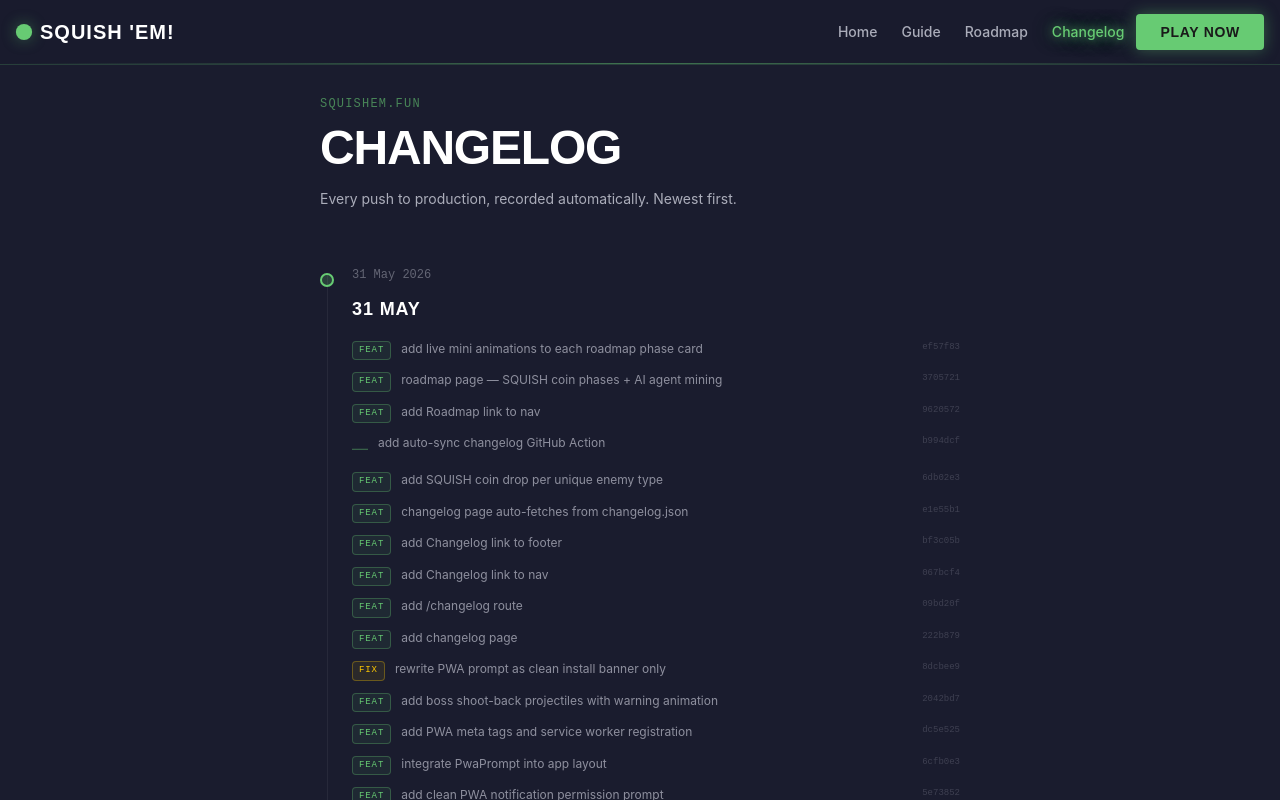
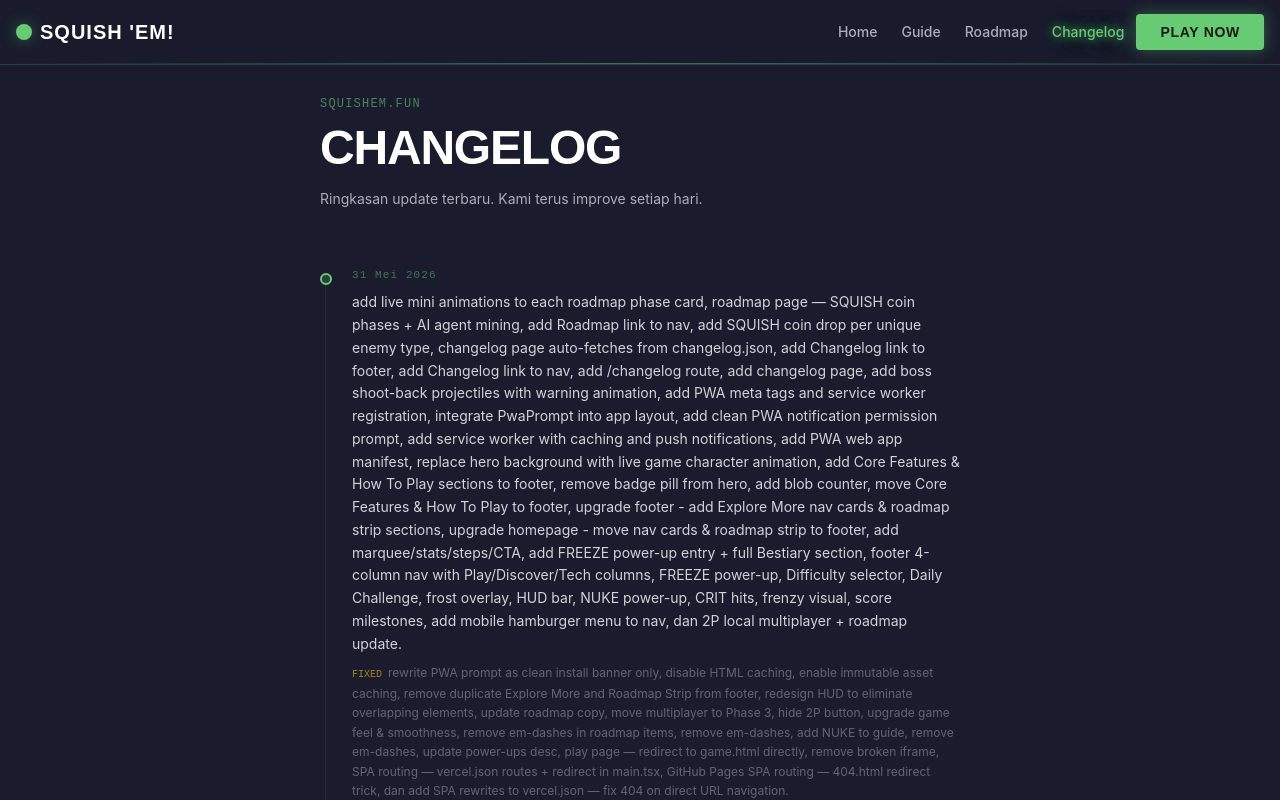
Before and after one commit to yusufsafary/squish-em, a React (Vite) app: page /changelog in a window 1280 px wide. Shown: the top 800 px of the page. Built offline with nearby package versions, Linux system fonts and the light colour scheme.

Commit message:
refactor: redesign changelog as paragraph summaries instead of per-commit list

```diff
--- a/src/pages/changelog.tsx
+++ b/src/pages/changelog.tsx
@@ -5,25 +5,32 @@ interface CommitEntry { sha: string; message: string; timestamp: string; }
 interface BuildEntry { date: string; commits: CommitEntry[]; }
 interface ChangelogData { generated: string; builds: BuildEntry[]; }
 
-const TYPE_META: Record<string, { label: string; color: string }> = {
-  feat:     { label: "FEAT",     color: "text-primary border-primary/30 bg-primary/8" },
-  fix:      { label: "FIX",      color: "text-yellow-400 border-yellow-400/30 bg-yellow-400/8" },
-  refactor: { label: "REFACTOR", color: "text-purple-400 border-purple-400/30 bg-purple-400/8" },
-  perf:     { label: "PERF",     color: "text-blue-400 border-blue-400/30 bg-blue-400/8" },
-  style:    { label: "STYLE",    color: "text-pink-400 border-pink-400/30 bg-pink-400/8" },
-  docs:     { label: "DOCS",     color: "text-gray-400 border-gray-400/30 bg-gray-400/8" },
-  chore:    { label: "CHORE",    color: "text-gray-500 border-gray-500/20 bg-gray-500/5" },
-};
+function parseCommit(msg: string) {
+  const m = msg.match(/^(\w+)(?:\([^)]+\))?:\s*(.+)$/);
+  if (m) return { type: m[1].toLowerCase(), title: m[2] };
+  return { type: "", title: msg };
+}
 
-function parseCommit(msg: string): { type: string; scope: string; title: string } {
-  const m = msg.match(/^(\w+)(?:\(([^)]+)\))?:\s*(.+)$/);
-  if (m) return { type: m[1].toLowerCase(), scope: m[2] || "", title: m[3] };
-  return { type: "", scope: "", title: msg };
+function buildSummary(commits: CommitEntry[]): { feats: string[]; fixes: string[] } {
+  const feats: string[] = [];
+  const fixes: string[] = [];
+  commits.forEach(c => {
+    const { type, title } = parseCommit(c.message);
+    if (type === "feat") feats.push(title);
+    else if (type === "fix") fixes.push(title);
+  });
+  return { feats, fixes };
+}
+
+function toSentence(items: string[]): string {
+  if (items.length === 0) return "";
+  if (items.length === 1) return items[0] + ".";
+  return items.slice(0, -1).join(", ") + ", dan " + items[items.length - 1] + ".";
 }
 
 function formatDate(dateStr: string): string {
   const d = new Date(dateStr + "T00:00:00Z");
-  return d.toLocaleDateString("en-GB", { day: "numeric", month: "long", year: "numeric" });
+  return d.toLocaleDateString("id-ID", { day: "numeric", month: "long", year: "numeric" });
 }
 
 export default function Changelog() {
@@ -32,7 +39,7 @@ export default function Changelog() {
   const [error, setError] = useState(false);
 
   useEffect(() => {
-    fetch("/changelog.json")
+    fetch("/changelog.json", { cache: "no-store" })
       .then(r => { if (!r.ok) throw new Error(); return r.json(); })
       .then((d: ChangelogData) => { setData(d); setLoading(false); })
       .catch(() => { setError(true); setLoading(false); });
@@ -42,23 +49,26 @@ export default function Changelog() {
     <main className="min-h-screen pt-24 pb-20">
       <div className="container mx-auto px-4 max-w-2xl">
 
-        <motion.div initial={{opacity:0,y:20}} animate={{opacity:1,y:0}} transition={{duration:0.5}} className="mb-14">
+        <motion.div
+          initial={{ opacity: 0, y: 20 }} animate={{ opacity: 1, y: 0 }} transition={{ duration: 0.5 }}
+          className="mb-14"
+        >
           <p className="font-mono text-xs text-primary/60 tracking-widest mb-3">SQUISHEM.FUN</p>
           <h1 className="font-display font-black text-4xl md:text-5xl text-white tracking-tight mb-4">Changelog</h1>
           <p className="text-muted-foreground text-sm leading-relaxed max-w-md">
-            Every push to production, recorded automatically. Newest first.
+            Ringkasan update terbaru. Kami terus improve setiap hari.
           </p>
         </motion.div>
 
         {loading && (
-          <div className="space-y-6">
-            {[1,2,3].map(n => (
+          <div className="space-y-8">
+            {[1, 2, 3].map(n => (
               <div key={n} className="relative pl-8">
-                <div className="absolute left-0 top-1.5 w-3.5 h-3.5 rounded-full border-2 border-white/10 bg-white/5 animate-pulse" />
-                <div className="h-3 w-24 bg-white/8 rounded mb-3 animate-pulse" />
-                <div className="h-5 w-32 bg-white/6 rounded mb-3 animate-pulse" />
-                <div className="space-y-2">
-                  {[1,2].map(k => <div key={k} className="h-3 bg-white/5 rounded animate-pulse" style={{width:`${60+k*15}%`}} />)}
+                <div className="absolute left-0 top-1.5 w-3 h-3 rounded-full bg-white/8 animate-pulse" />
+                <div className="h-3 w-28 bg-white/8 rounded mb-3 animate-pulse" />
+                <div className="h-4 w-48 bg-white/6 rounded mb-3 animate-pulse" />
+                <div className="space-y-1.5">
+                  {[1, 2].map(k => <div key={k} className="h-3 bg-white/5 rounded animate-pulse" style={{ width: `${65 + k * 10}%` }} />)}
                 </div>
               </div>
             ))}
@@ -66,63 +76,61 @@ export default function Changelog() {
         )}
 
         {error && (
-          <div className="pl-8 py-6">
-            <p className="font-mono text-xs text-muted-foreground/50">Changelog data unavailable. Check back after the next deployment.</p>
-          </div>
+          <p className="font-mono text-xs text-muted-foreground/40 pl-8">
+            Changelog tidak tersedia. Coba lagi nanti.
+          </p>
         )}
 
         {data && (
           <div className="relative">
-            <div className="absolute left-[7px] top-2 bottom-0 w-px bg-white/6" />
+            <div className="absolute left-[5px] top-2 bottom-0 w-px bg-white/6" />
             <div className="space-y-12">
-              {data.builds.map((build, bi) => (
+              {data.builds.map((build, bi) => {
+                const { feats, fixes } = buildSummary(build.commits);
+                if (feats.length === 0 && fixes.length === 0) return null;
+                return (
                   <motion.div
                     key={build.date}
-                  initial={{opacity:0,y:24}} animate={{opacity:1,y:0}}
-                  transition={{duration:0.45,delay:bi*0.06}}
+                    initial={{ opacity: 0, y: 20 }} animate={{ opacity: 1, y: 0 }}
+                    transition={{ duration: 0.4, delay: bi * 0.07 }}
                     className="relative pl-8"
                   >
-                  <div className="absolute left-0 top-1.5 w-3.5 h-3.5 rounded-full border-2 border-primary bg-primary/20" />
-                  <p className="font-mono text-xs text-muted-foreground/50 mb-3">{formatDate(build.date)}</p>
-                  <h2 className="font-display font-bold text-lg text-white mb-4">
-                    {formatDate(build.date).split(" ").slice(0,2).join(" ")}
-                  </h2>
-                  <ul className="space-y-2.5">
-                    {build.commits.map((c, ci) => {
-                      const { type, scope, title } = parseCommit(c.message);
-                      const meta = TYPE_META[type];
-                      if (!meta && type === "chore") return null;
-                      return (
-                        <li key={ci} className="flex items-start gap-2.5">
-                          {meta ? (
-                            <span className={`flex-shrink-0 font-mono text-[9px] tracking-widest px-1.5 py-0.5 rounded border mt-0.5 ${meta.color}`}>
-                              {meta.label}
-                            </span>
-                          ) : (
-                            <span className="flex-shrink-0 text-primary/40 mt-[3px]">—</span>
+                    <div className="absolute left-0 top-1.5 w-3 h-3 rounded-full border-2 border-primary bg-primary/20" />
+
+                    <p className="font-mono text-[11px] text-primary/50 tracking-widest mb-2">
+                      {formatDate(build.date)}
+                    </p>
+
+                    {feats.length > 0 && (
+                      <p className="text-sm text-white/80 leading-relaxed mb-2">
+                        {toSentence(feats)}
+                      </p>
                     )}
-                          <span className="text-xs text-muted-foreground/80 leading-relaxed">
-                            {scope && <span className="text-muted-foreground/50 mr-1">({scope})</span>}
-                            {title}
-                          </span>
-                          <span className="flex-shrink-0 font-mono text-[9px] text-muted-foreground/25 ml-auto mt-0.5">{c.sha}</span>
-                        </li>
+
+                    {fixes.length > 0 && (
+                      <p className="text-xs text-muted-foreground/50 leading-relaxed">
+                        <span className="text-yellow-400/60 font-mono text-[10px] mr-1.5">FIXED</span>
+                        {toSentence(fixes)}
+                      </p>
+                    )}
+                  </motion.div>
                 );
               }).filter(Boolean)}
-                  </ul>
-                </motion.div>
-              ))}
             </div>
           </div>
         )}
 
         {data && (
-          <div className="mt-12 pt-6 border-t border-white/5">
-            <p className="font-mono text-[10px] text-muted-foreground/30">
-              Last synced: {new Date(data.generated).toLocaleString("en-GB", {day:"numeric",month:"short",year:"numeric",hour:"2-digit",minute:"2-digit"})}
+          <div className="mt-14 pt-5 border-t border-white/5">
+            <p className="font-mono text-[10px] text-muted-foreground/25">
+              Diperbarui: {new Date(data.generated).toLocaleString("id-ID", {
+                day: "numeric", month: "short", year: "numeric",
+                hour: "2-digit", minute: "2-digit"
+              })}
             </p>
           </div>
         )}
+
       </div>
     </main>
   );
```
Lines whose indentation alone changed are shown as unchanged.
